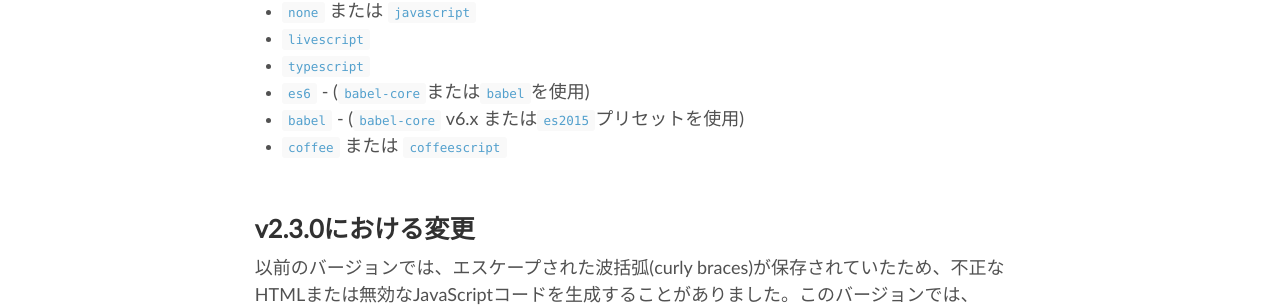
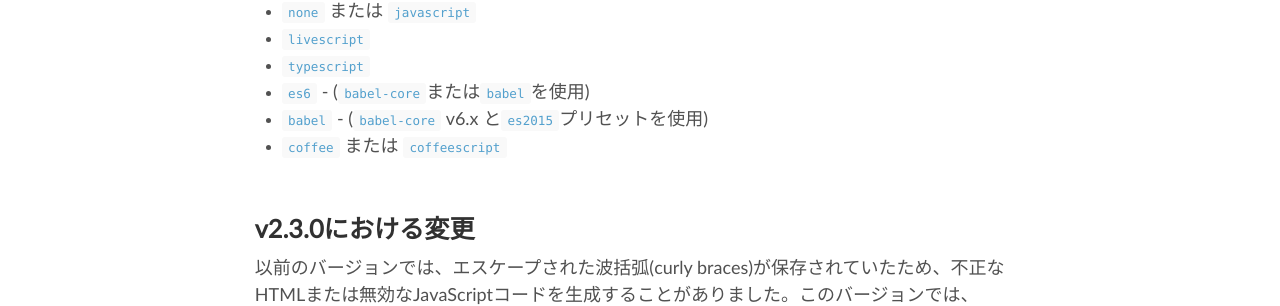
Before and after one commit to riot/riot.github.io, a Jekyll site: the page built from ja/api/compiler.md, in a window 1280 px wide and 900 px high, scrolled down 4314 px. Shown: the part 171-477 px from the top of the window. Built offline with Jekyll 4.4.1, drawn with Linux system fonts in a browser that asks for light colours; nearby versions of some CDN libraries.

Commit message:
minor modify

```diff
--- a/ja/api/compiler.md
+++ b/ja/api/compiler.md
@@ -161,7 +161,7 @@
 - `livescript`
 - `typescript`
 - `es6` - (`babel-core`または`babel`を使用)
-- `babel` - (`babel-core` v6.x または`es2015`プリセットを使用)
+- `babel` - (`babel-core` v6.x と`es2015`プリセットを使用)
 - `coffee` または `coffeescript`
 
 ## v2.3.0における変更
```
